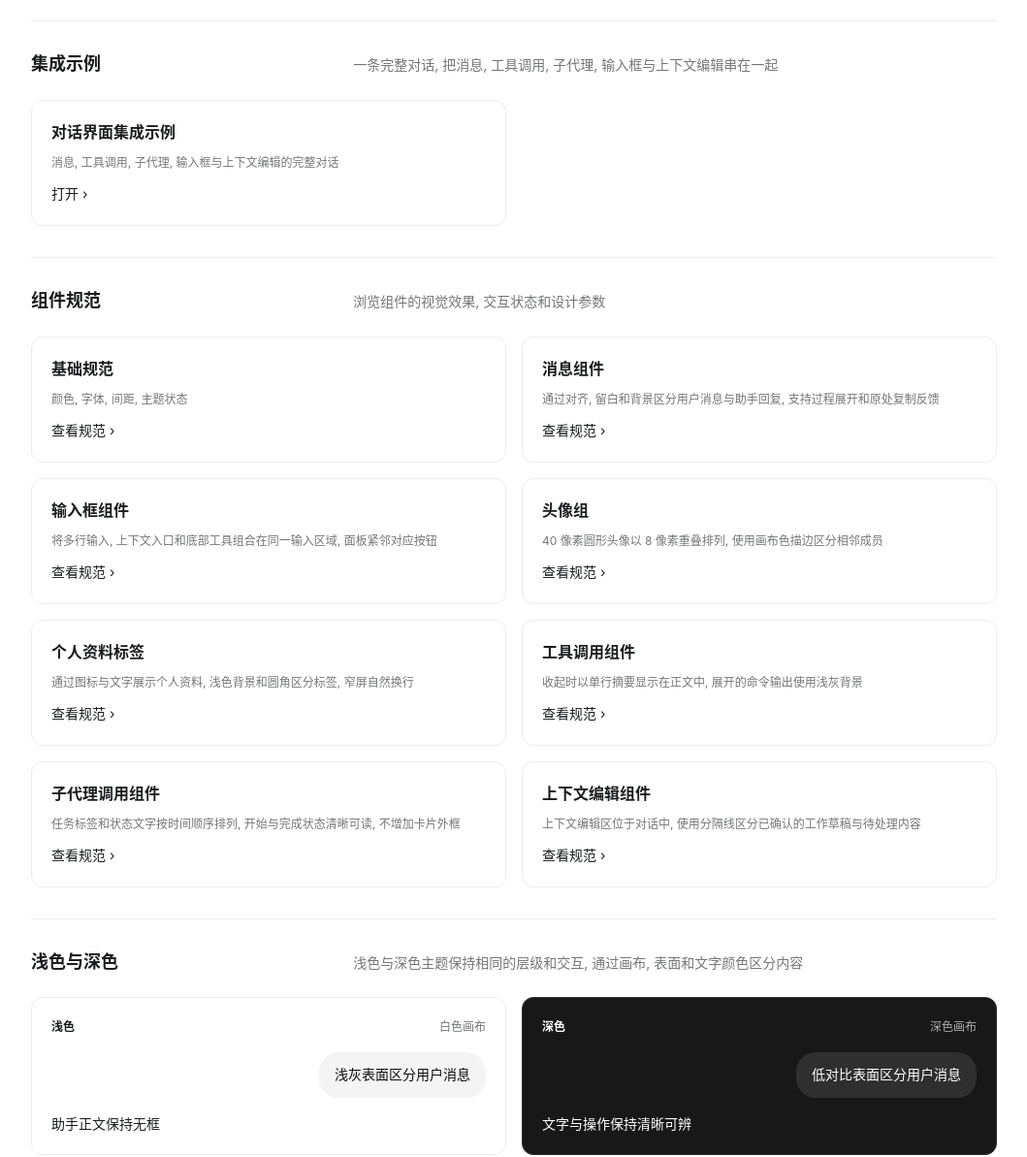
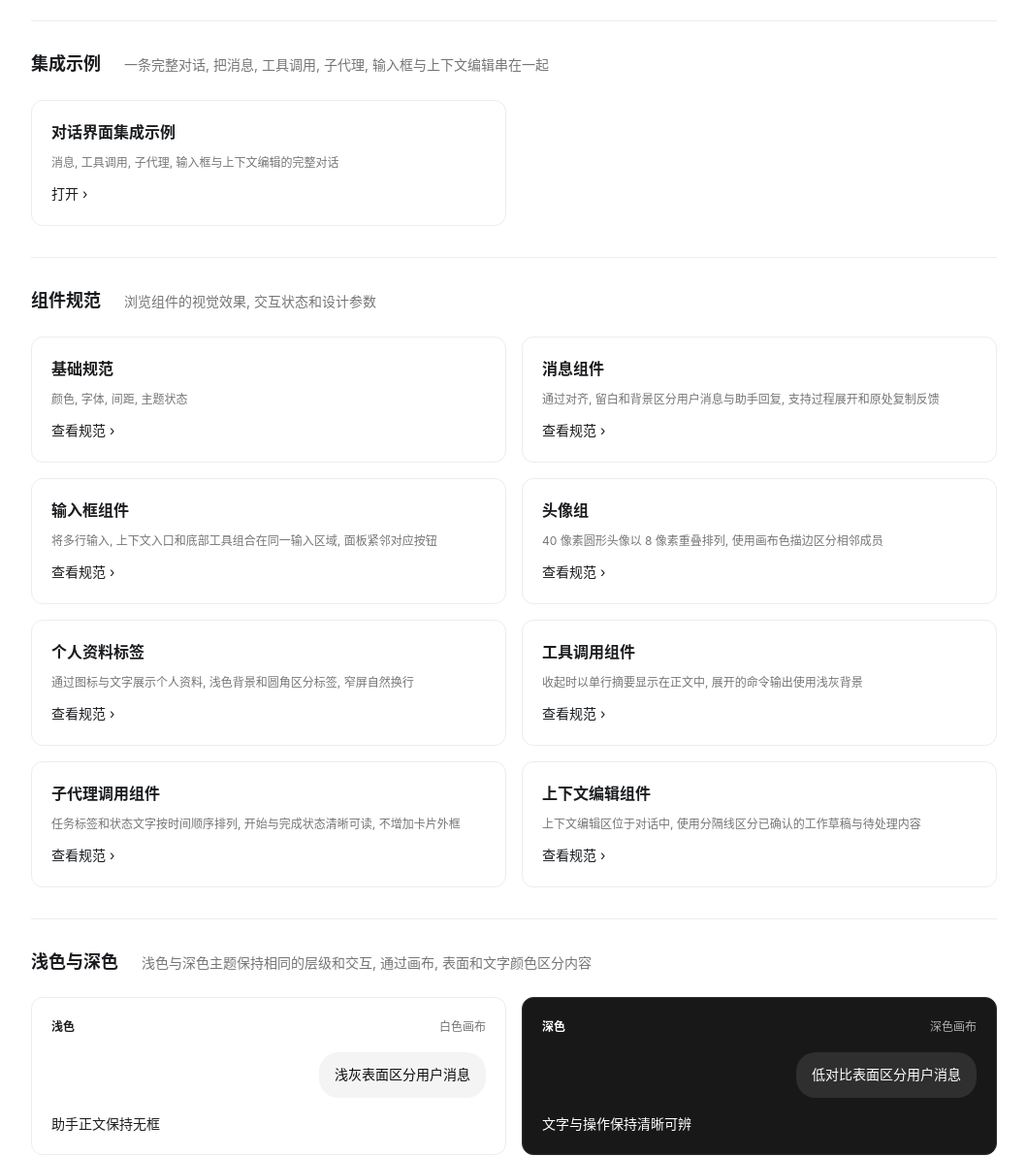
Before and after one commit to wr-fenglei/context-editor-ui, a plain HTML site: page index.html in a window 1280 px wide. Shown: the part 131-1324 px from the top of the page at 97% size, without its empty margins (110-1169 px from the left). Drawn offline with Linux system fonts and the light colour scheme.

Commit message:
Place homepage section descriptions beside their headings

```diff
--- a/index.html
+++ b/index.html
@@ -7,7 +7,7 @@
   <title>context-editor-ui</title>
   <script src="system/design-system.config.js?v=header-copy-1"></script>
   <script src="system/motion-runtime.js?v=motion-system-1"></script>
-  <link rel="stylesheet" href="system/styles.css?v=motion-system-1">
+  <link rel="stylesheet" href="system/styles.css?v=home-sections-1">
 </head>
 <body>
   <main class="review-shell" data-od-id="home">
@@ -21,19 +21,19 @@
     </header>
 
     <section class="review-section" data-od-id="home-integration">
-      <div class="section-head"><h2>集成示例</h2><p>一条完整对话, 把消息, 工具调用, 子代理, 输入框与上下文编辑串在一起</p></div>
+      <div class="section-head home-section-head"><h2>集成示例</h2><p>一条完整对话, 把消息, 工具调用, 子代理, 输入框与上下文编辑串在一起</p></div>
       <div class="spec-index-grid">
         <a class="spec-index-card" href="system/app.html?v=send-scroll-1" data-od-id="home-app"><strong>对话界面集成示例</strong><span>消息, 工具调用, 子代理, 输入框与上下文编辑的完整对话</span><span class="spec-index-arrow">打开 ›</span></a>
       </div>
     </section>
 
     <section class="review-section" data-od-id="home-specs">
-      <div class="section-head"><h2>组件规范</h2><p>浏览组件的视觉效果, 交互状态和设计参数</p></div>
+      <div class="section-head home-section-head"><h2>组件规范</h2><p>浏览组件的视觉效果, 交互状态和设计参数</p></div>
       <div class="spec-index-grid" id="spec-index-grid"></div>
     </section>
 
     <section class="review-section" data-od-id="home-themes">
-      <div class="section-head"><h2>浅色与深色</h2><p data-od-id="home-dark-note"></p></div>
+      <div class="section-head home-section-head"><h2>浅色与深色</h2><p data-od-id="home-dark-note"></p></div>
       <div class="grid-2">
         <div class="theme-board" data-theme="light"><div class="theme-label"><strong>浅色</strong><span data-od-id="home-light-label"></span></div><div class="message-pair"><div class="user-message">浅灰表面区分用户消息</div><p>助手正文保持无框</p></div></div>
         <div class="theme-board" data-theme="dark"><div class="theme-label"><strong>深色</strong><span data-od-id="home-dark-label"></span></div><div class="message-pair"><div class="user-message">低对比表面区分用户消息</div><p>文字与操作保持清晰可辨</p></div></div>
--- a/system/styles.css
+++ b/system/styles.css
@@ -259,6 +259,7 @@ button:focus-visible, summary:focus-visible, a:focus-visible, input:focus-visibl
 .section-head, .spec-row { display: grid; grid-template-columns: var(--spec-columns); column-gap: var(--spec-column-gap); align-items: baseline; }
 .section-head > *, .spec-row > * { min-width: 0; overflow-wrap: anywhere; }
 .section-head { margin-bottom: var(--space-6); }
+.home-section-head { grid-template-columns: max-content minmax(0, 1fr); column-gap: var(--space-6); }
 .section-head h2 { font-size: var(--text-xl); line-height: 1.3; }
 .section-head p { color: var(--muted); }
 .stage { min-width: 0; padding: var(--space-6); border: 1px solid var(--border-soft); border-radius: var(--radius-card); background: var(--bg); }
```
